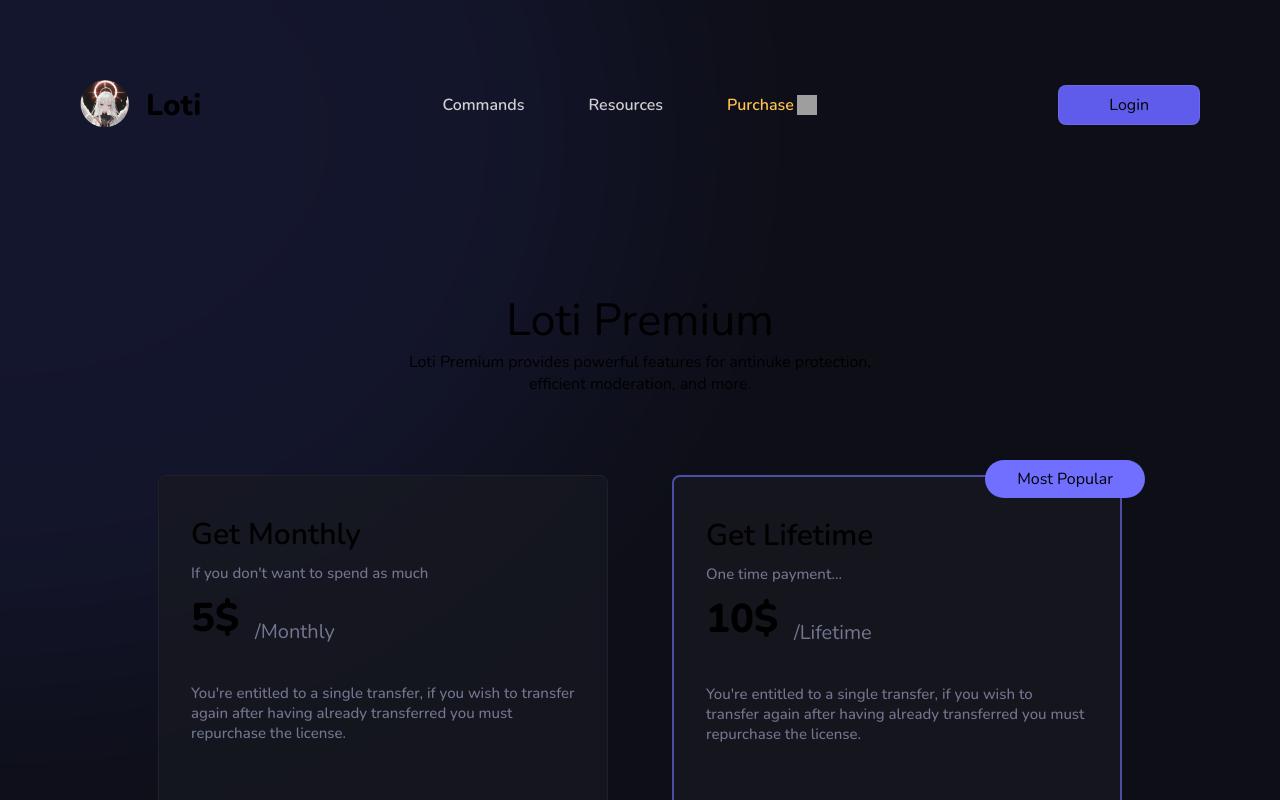
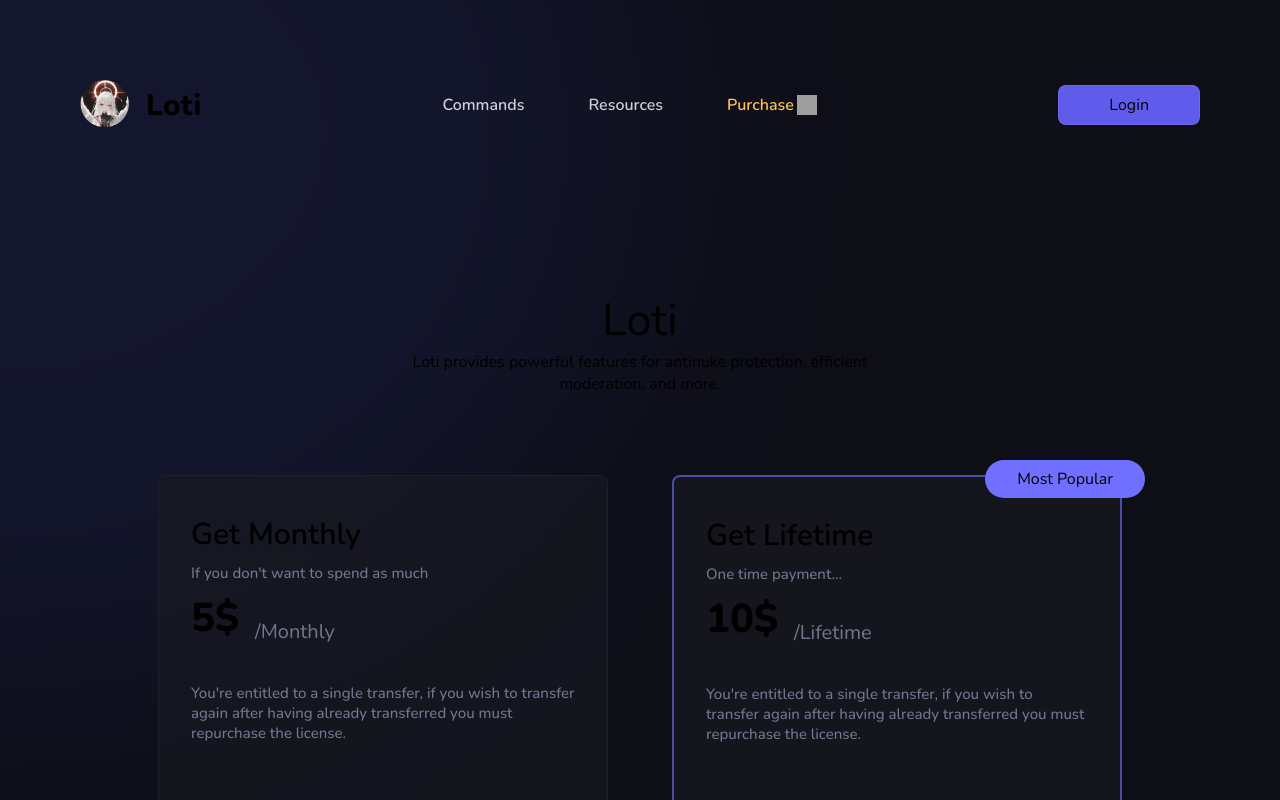
Before and after one commit to kvsubi/ooook, a Next.js app: page /purchase in a window 1280 px wide. Shown: the top 800 px of the page. Built offline with nearby package versions, Linux system fonts and the light colour scheme; no server answers; grey boxes are pictures that could not be loaded.

Commit message:
Update page.tsx

```diff
--- a/src/app/purchase/page.tsx
+++ b/src/app/purchase/page.tsx
@@ -5,9 +5,9 @@
     return (
         <section className={styles["content"]}>
             <div className={styles["top-section"]}>
-                <span className={styles["section-title"]}>Loti Premium</span>
+                <span className={styles["section-title"]}>Loti</span>
                 <span className={styles["section-description"]}>
-                    Loti Premium provides powerful features for antinuke protection, efficient
+                    Loti provides powerful features for antinuke protection, efficient
                     moderation, and more.
                 </span>
             </div>
```
